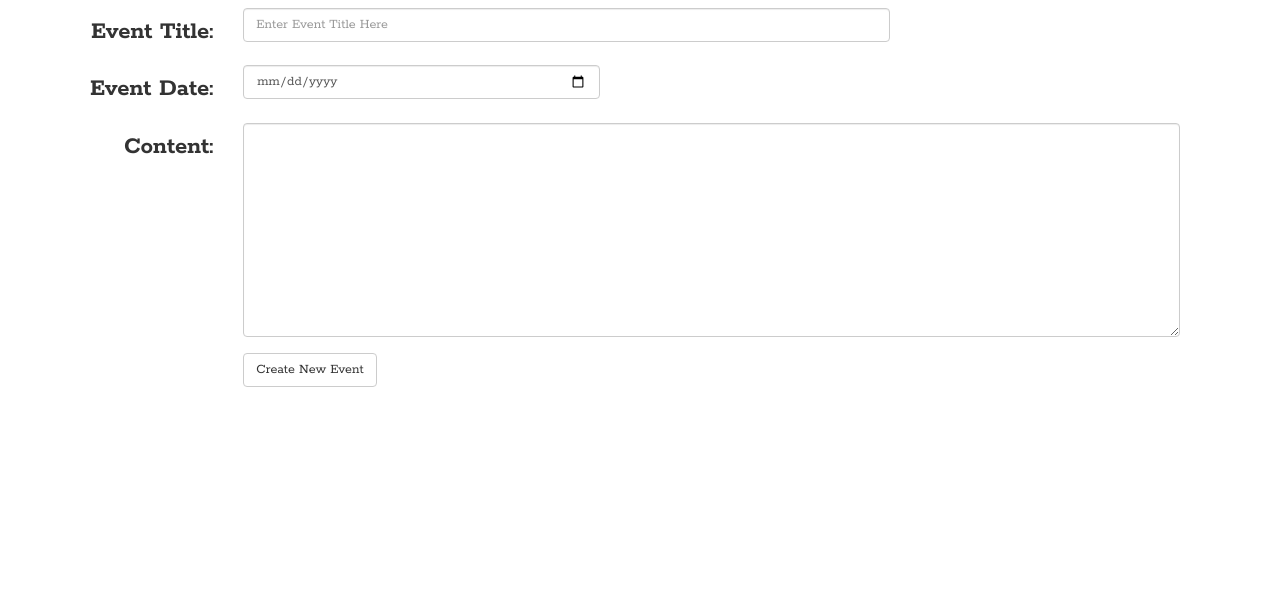
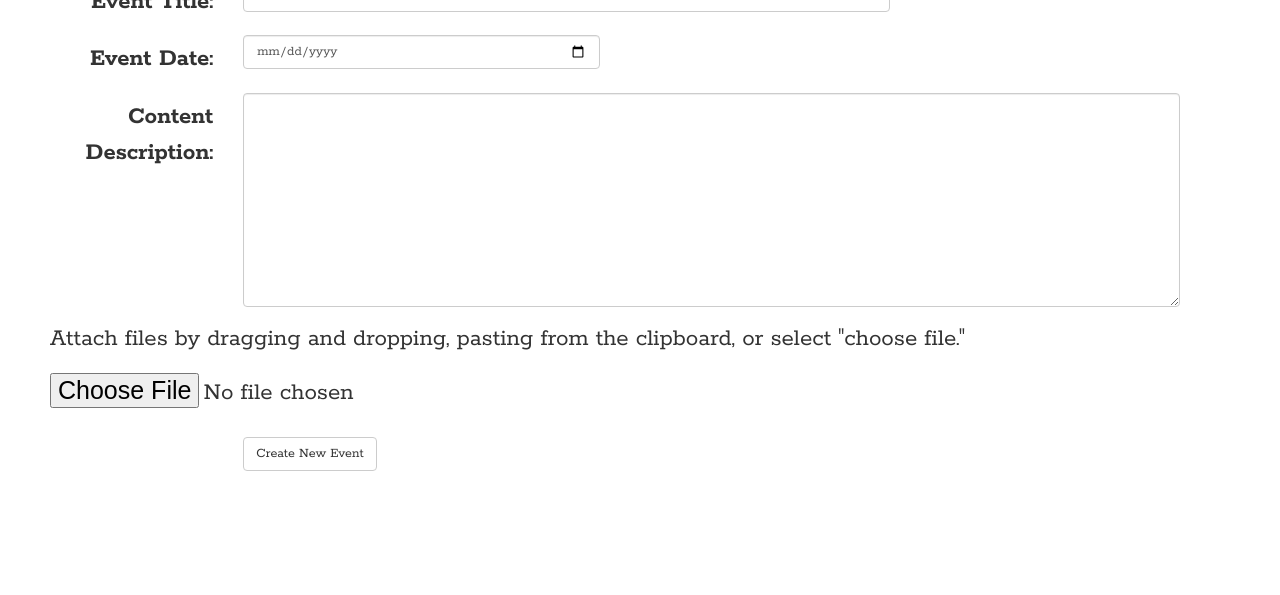
Before and after one commit to jerrudS/timeline, a plain HTML site: page index.html in a window 1280 px wide. Shown: the part 205-800 px from the top of the page. Drawn offline with nearby package versions, Linux system fonts and the light colour scheme.

Commit message:
Add "attach files" button that links to file system. #1

```diff
--- a/index.html
+++ b/index.html
@@ -31,10 +31,15 @@
         </div>
       </div>
       <div class="form-group">
-        <label for="content" class="col-sm-2 control-label">Content:</label>
+        <label for="content" class="col-sm-2 control-label">Content Description:</label>
         <div class="col-sm-10">
           <textarea class="form-control" rows="10"></textarea>
         </div>
+      </div>
+      <div class="form-group col-sm-12">
+        <label id="input-label" for="InputFile">Attach files by dragging and dropping, pasting from the clipboard, or select "choose file."</label>
+        <input type="file" id="input-button"/>
+        <p class="help-block"></p>
       </div>
       <div class="form-group">
         <div class="col-sm-offset-2 col-sm-10">
--- a/styles.css
+++ b/styles.css
@@ -8,9 +8,17 @@
   margin-left: 15px;
 }
 
+#input-label {
+  font-weight: normal;
+}
+
+#input-button {
+  padding-top: 10px;
+}
+
 form {
   width: 100%;
   padding-right: 100px;
   padding-left: 50px;
-  padding-top: 50px;
+  padding-top: 20px;
 }
```
